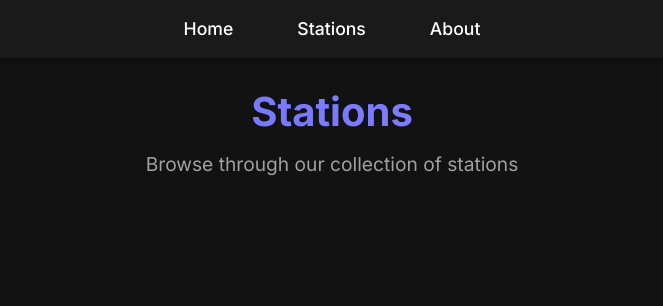
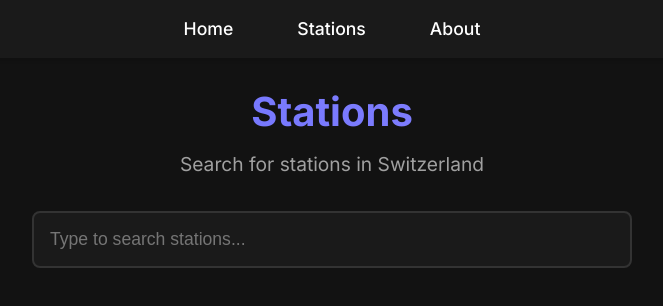
Before and after one commit to alakae/trackz, a React (Vite) app: page /stations in a window 1280 px wide. Shown: the top 306 px of the page, without its empty margins (308-971 px from the left). Built offline with nearby package versions, Linux system fonts and the light colour scheme.

Commit message:
Add station search feature with debounce and styling

```diff
--- /dev/null
+++ b/src/Stations.css
@@ -0,0 +1,58 @@
+
+/* Search box and results styles */
+.search-container {
+    margin: 2rem auto;
+    max-width: 600px;
+}
+
+.search-input {
+    width: 100%;
+    padding: 1rem;
+    font-size: 1.1rem;
+    border: 2px solid #333333;
+    border-radius: 8px;
+    background-color: #1a1a1a;
+    color: #ffffff;
+    transition: border-color 0.3s ease;
+}
+
+.search-input:focus {
+    outline: none;
+    border-color: #646cff;
+}
+
+.loading {
+    text-align: center;
+    margin: 1rem 0;
+    color: #a0a0a0;
+}
+
+.results-container {
+    margin-top: 1rem;
+    background-color: #1a1a1a;
+    border-radius: 8px;
+    overflow: hidden;
+}
+
+.station-item {
+    padding: 0.8rem 1rem;
+    display: flex;
+    align-items: center;
+    gap: 0.5rem;
+    cursor: pointer;
+    transition: background-color 0.3s ease;
+}
+
+.station-item:hover {
+    background-color: #333333;
+}
+
+.station-item i {
+    color: #646cff;
+    font-size: 1.2rem;
+}
+
+.sl-keyword {
+    color: #646cff;
+    font-weight: 600;
+}
--- a/src/Stations.tsx
+++ b/src/Stations.tsx
@@ -1,6 +1,69 @@
-export const Stations = () => (
-  <div className="page-container">
-    <h1>Stations</h1>
-    <p>Browse through our collection of stations</p>
-  </div>
-);
+import { useState, useEffect, ChangeEvent } from "react";
+import "./Stations.css";
+import { Station } from "./api/station.ts";
+
+export const Stations = () => {
+  const [searchTerm, setSearchTerm] = useState("");
+  const [results, setResults] = useState<Station[]>([]);
+  const [isLoading, setIsLoading] = useState(false);
+
+  useEffect(() => {
+    const fetchStations = async () => {
+      if (searchTerm.length < 2) {
+        setResults([]);
+        return;
+      }
+
+      setIsLoading(true);
+      try {
+        const response = await fetch(
+          `https://search.ch/timetable/api/completion.json?term=${encodeURIComponent(searchTerm)}`,
+        );
+        const data = await response.json();
+        const filteredResults = data.filter(
+          (r: Station) => r.iconclass === "sl-icon-type-train",
+        );
+        setResults(filteredResults);
+      } catch (error) {
+        console.error("Error fetching stations:", error);
+      } finally {
+        setIsLoading(false);
+      }
+    };
+
+    const debounceTimer = setTimeout(fetchStations, 300);
+    return () => clearTimeout(debounceTimer);
+  }, [searchTerm]);
+
+  const handleSearchChange = (e: ChangeEvent<HTMLInputElement>) => {
+    setSearchTerm(e.target.value);
+  };
+
+  return (
+    <div className="page-container">
+      <h1>Stations</h1>
+      <p>Search for stations in Switzerland</p>
+
+      <div className="search-container">
+        <input
+          type="text"
+          value={searchTerm}
+          onChange={handleSearchChange}
+          placeholder="Type to search stations..."
+          className="search-input"
+        />
+
+        {isLoading && <div className="loading">Loading...</div>}
+
+        <div className="results-container">
+          {results.map((station, index) => (
+            <div key={index} className="station-item">
+              <i className={station.iconclass}></i>
+              <span dangerouslySetInnerHTML={{ __html: station.html }}></span>
+            </div>
+          ))}
+        </div>
+      </div>
+    </div>
+  );
+};
--- /dev/null
+++ b/src/api/station.ts
@@ -0,0 +1,5 @@
+export interface Station {
+  label: string;
+  html: string;
+  iconclass: string;
+}
```
